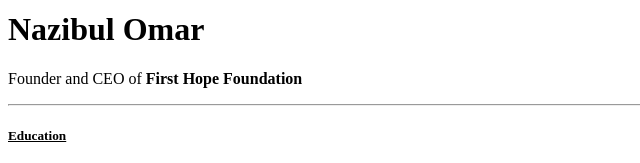
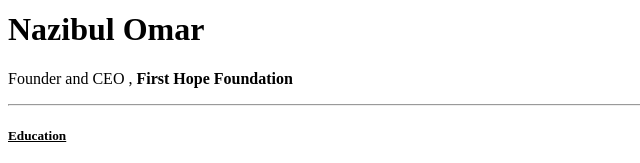
Before and after one commit to Nazibul1/Resume, a plain HTML site: page index.html in a window 1280 px wide. Shown: the part 242-405 px from the top of the page, 0-640 px from the left. Drawn offline with Linux system fonts and the light colour scheme.

Commit message:
Update index.html

```diff
--- a/index.html
+++ b/index.html
@@ -8,7 +8,7 @@
      <img src="Nazibul.jpg" alt="" width="220" height="220">
 
      <h1>Nazibul Omar</h1>
-     <p>Founder and CEO of <strong>First Hope Foundation</strong></p>
+     <p>Founder and CEO , <strong>First Hope Foundation</strong></p>
      <hr>
      <u><h5>Education</h5></u>
      <ol>
```
